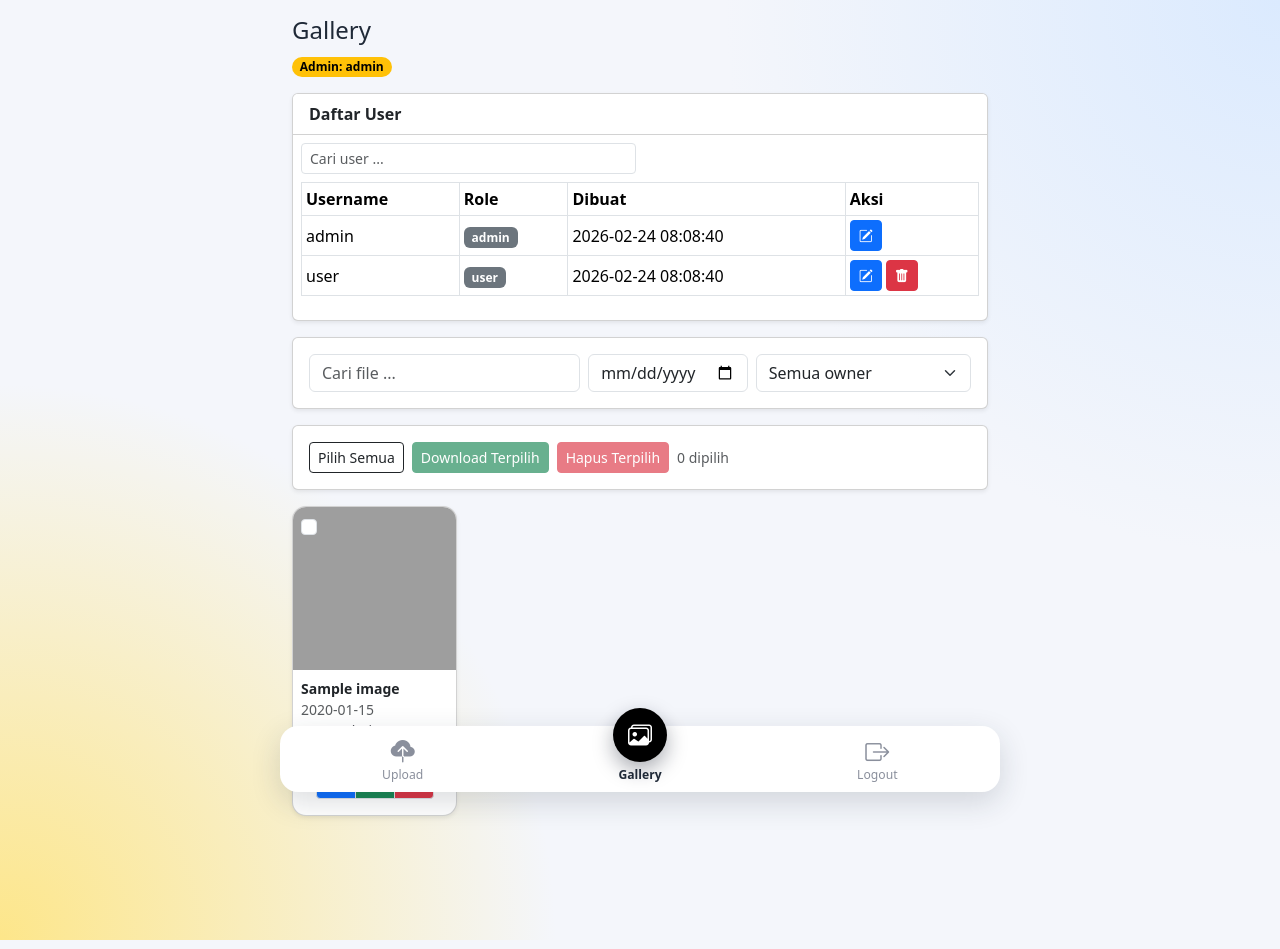
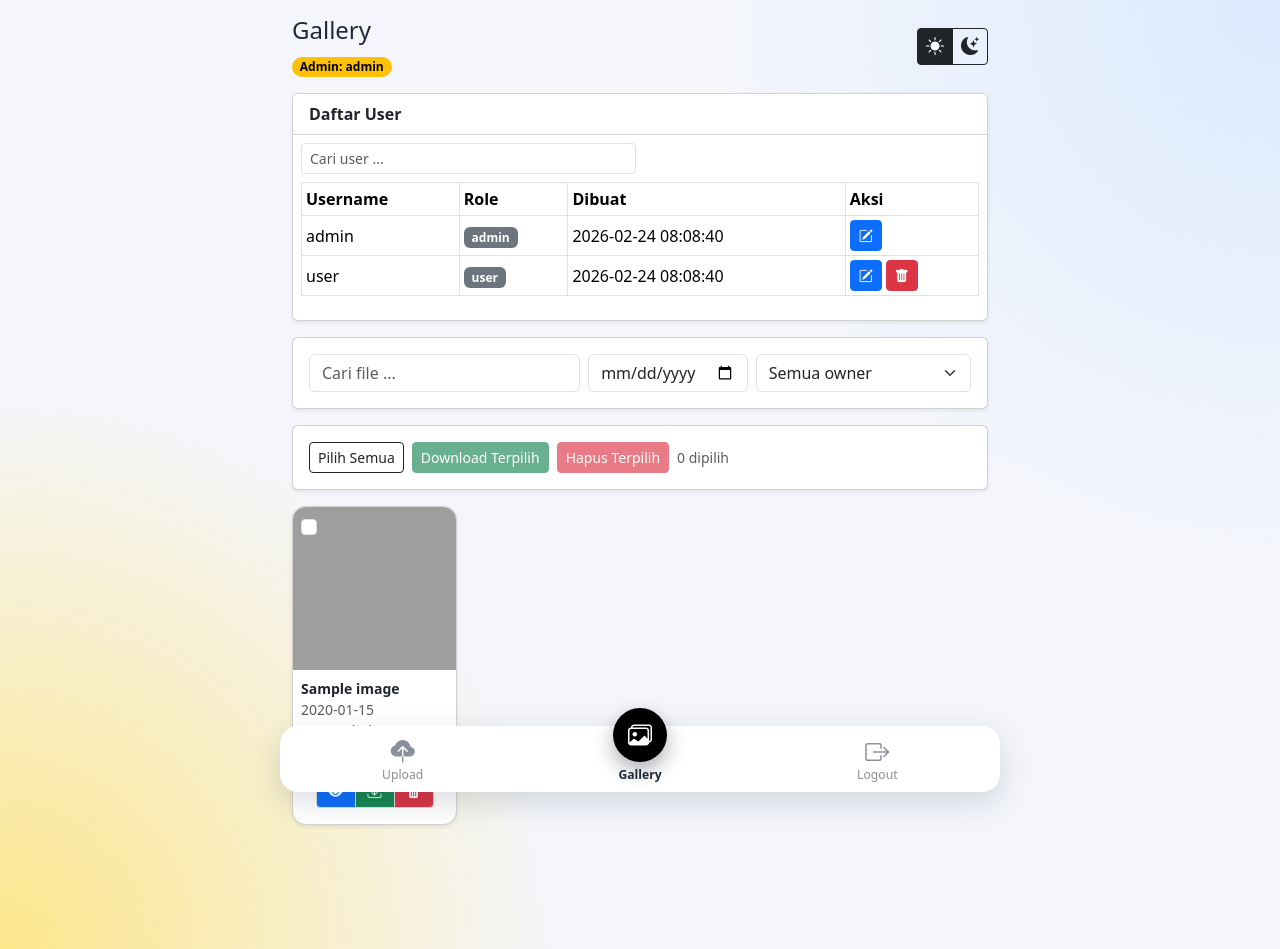
Before and after one commit to Trisn0802/Background_Remover, a Flask app: page /gallery in a window 1280 px wide. Run offline with Flask 3, Linux system fonts and the light colour scheme; the visitor is signed in with stand-in values (Sample User, id 1); data comes from the database, SQL or seed files in the repository; tables that the repository leaves empty hold one stand-in row (values such as "Sample post"); some libraries are stand-ins or nearby versions; grey boxes are pictures that could not be loaded.

Commit message:
Update Ui and fix ui bug

```diff
--- a/templates/base.html
+++ b/templates/base.html
@@ -144,10 +144,21 @@
         object-fit: cover;
       }
 
-      body.theme-dark .card,
       body.theme-dark .modal-content,
       body.theme-dark .table {
         background-color: #000000;
+        border-color: #374151;
+        color: #e5e7eb;
+      }
+
+      body.theme-dark .card {
+        background-color: #000000;
+        border-color: #374151;
+        color: #e5e7eb;
+      }
+
+      body.theme-dark .card.card-dark-theme {
+        background-color: #1f2937;
         border-color: #374151;
         color: #e5e7eb;
       }
@@ -172,8 +183,13 @@
         color: #9ca3af !important;
       }
 
-      body.theme-dark .form-control,
       body.theme-dark .form-select {
+        background-color: #1f2937;
+        color: #e5e7eb;
+        border-color: #4b5563;
+      }
+
+      body.theme-dark .form-control {
         background-color: #1f2937;
         color: #e5e7eb;
         border-color: #4b5563;
@@ -184,11 +200,7 @@
         opacity: 1;
       }
 
-      body.theme-dark .form-control::file-selector-button {
-        background: #374151;
-        color: #e5e7eb;
-        border: 1px solid #4b5563;
-      }
+
 
       body.theme-dark .form-control:focus,
       body.theme-dark .form-select:focus {
--- a/templates/gallery.html
+++ b/templates/gallery.html
@@ -18,6 +18,10 @@
       <span class="badge rounded-pill text-bg-primary mb-0 mt-2">{{ 'Admin' if active_user.role == 'admin' else 'User' }}: {{ active_user.username }}</span>
       {% else %}
       {% endif %}
+    </div>
+    <div class="btn-group btn-group-sm" role="group" aria-label="Theme mode">
+      <button id="themeLightBtn" type="button" class="btn btn-outline-dark"><i class="bi bi-brightness-high-fill" style="font-size: 18px;"></i></button>
+      <button id="themeDarkBtn" type="button" class="btn btn-outline-dark"><i class="bi bi-moon-stars-fill" style="font-size: 18px;"></i></button>
     </div>
   </div>
 </section>
@@ -100,7 +104,7 @@
 
 <div id="galleryGrid" class="gallery-grid">
   {% for img in images %}
-  <div class="card img-card border-1 shadow-sm" data-id="{{ img.id }}">
+  <div class="card card-dark-theme img-card border-1 shadow-sm" data-id="{{ img.id }}">
     <div class="position-absolute p-2" style="z-index: 2;">
       <input class="form-check-input img-selector" type="checkbox" value="{{ img.id }}" />
     </div>
@@ -113,8 +117,9 @@
       {% elif is_admin %}
       <div class="small text-muted">User: {{ img.owner }}</div>
       {% endif %}
-      <nav class="mt-4 mb-2" aria-label="Card action navigation">
-        <ul class="pagination pagination-sm justify-content-center mb-0 card-action-nav">
+      <nav class="mt-2 mb-2" aria-label="Card action navigation">
+        <hr>
+        <ul class="pagination pagination-sm justify-content-center mb-0 card-action-nav list-group-horizontal">
           <li class="page-item">
             <a class="page-link bg-primary text-white" href="{{ url_for('view_image', image_id=img.id) }}" target="_blank" title="Lihat">{{ icon('eye') | safe }}</a>
           </li>
@@ -272,6 +277,26 @@
   let imageCurrentPage = {{ image_current_page }};
   let selectedIds = new Set();
 
+  function updateThemeButtons() {
+    const isDark = document.body.classList.contains("theme-dark");
+    themeDarkBtn.classList.toggle("btn-outline-white", isDark);
+    themeDarkBtn.classList.toggle("btn-white", !isDark);
+    themeLightBtn.classList.toggle("btn-dark", !isDark);
+    themeLightBtn.classList.toggle("btn-outline-dark", isDark);
+  }
+
+  themeLightBtn.addEventListener("click", () => {
+    if (window.setThemeMode) window.setThemeMode("light");
+    updateThemeButtons();
+  });
+
+  themeDarkBtn.addEventListener("click", () => {
+    if (window.setThemeMode) window.setThemeMode("dark");
+    updateThemeButtons();
+  });
+
+  document.addEventListener("themechange", updateThemeButtons);
+
   function renderPagination(container, currentPage, totalPages, onPageClick) {
     container.innerHTML = "";
     if (totalPages <= 1) return;
@@ -346,7 +371,7 @@
       ? `<div class="small text-warning d-flex align-items-center gap-1">{{ icon('anonymous') | safe }} Anonymous</div>`
       : `{% if is_admin %}<div class="small text-muted">User: ${img.owner}</div>{% endif %}`;
     return `
-      <div class="card img-card border-1 shadow-sm" data-id="${img.id}">
+      <div class="card card-dark-theme img-card border-1 shadow-sm" data-id="${img.id}">
         <div class="position-absolute p-2" style="z-index: 2;">
           <input class="form-check-input img-selector" type="checkbox" value="${img.id}" ${selectedIds.has(String(img.id)) ? "checked" : ""} />
         </div>
@@ -355,8 +380,9 @@
           <div class="small text-truncate fw-semibold">${img.original_name}</div>
           <div class="small text-muted">${img.created_at}</div>
           ${ownerLine}
-          <nav class="mt-4 mb-2" aria-label="Card action navigation">
-            <ul class="pagination pagination-sm justify-content-center mb-0 card-action-nav">
+          <nav class="mt-2 mb-2" aria-label="Card action navigation">
+          <hr>
+            <ul class="pagination pagination-sm justify-content-center mb-0 card-action-nav list-group-horizontal">
               <li class="page-item">
                 <a class="page-link bg-primary text-white" href="${img.view_url}" target="_blank" title="Lihat">{{ icon('eye') | safe }}</a>
               </li>
@@ -596,5 +622,7 @@
   bindImageActions();
   renderPagination(imagePagination, {{ image_current_page }}, {{ image_total_pages }}, (p) => refreshGallery(p));
   updateSelectedState();
+
+  updateThemeButtons();
 </script>
 {% endblock %}
--- a/templates/upload.html
+++ b/templates/upload.html
@@ -13,8 +13,8 @@
     {% endif %}
   </div>
   <div class="btn-group btn-group-sm" role="group" aria-label="Theme mode">
-    <button id="themeLightBtn" type="button" class="btn btn-outline-dark"><i class="bi bi-brightness-high-fill"></i></button>
-    <button id="themeDarkBtn" type="button" class="btn btn-outline-dark"><i class="bi bi-moon-stars-fill"></i></button>
+    <button id="themeLightBtn" type="button" class="btn btn-outline-dark"><i class="bi bi-brightness-high-fill" style="font-size: 18px;"></i></button>
+    <button id="themeDarkBtn" type="button" class="btn btn-outline-dark"><i class="bi bi-moon-stars-fill" style="font-size: 18px;"></i></button>
   </div>
 </section>
 
@@ -115,7 +115,7 @@
 
   function updateThemeButtons() {
     const isDark = document.body.classList.contains("theme-dark");
-    themeDarkBtn.classList.toggle("btn-dark", isDark);
+    themeDarkBtn.classList.toggle("btn-outline-white", isDark);
     themeDarkBtn.classList.toggle("btn-white", !isDark);
     themeLightBtn.classList.toggle("btn-dark", !isDark);
     themeLightBtn.classList.toggle("btn-outline-dark", isDark);
```
Also changed, not shown: 1 other file.
